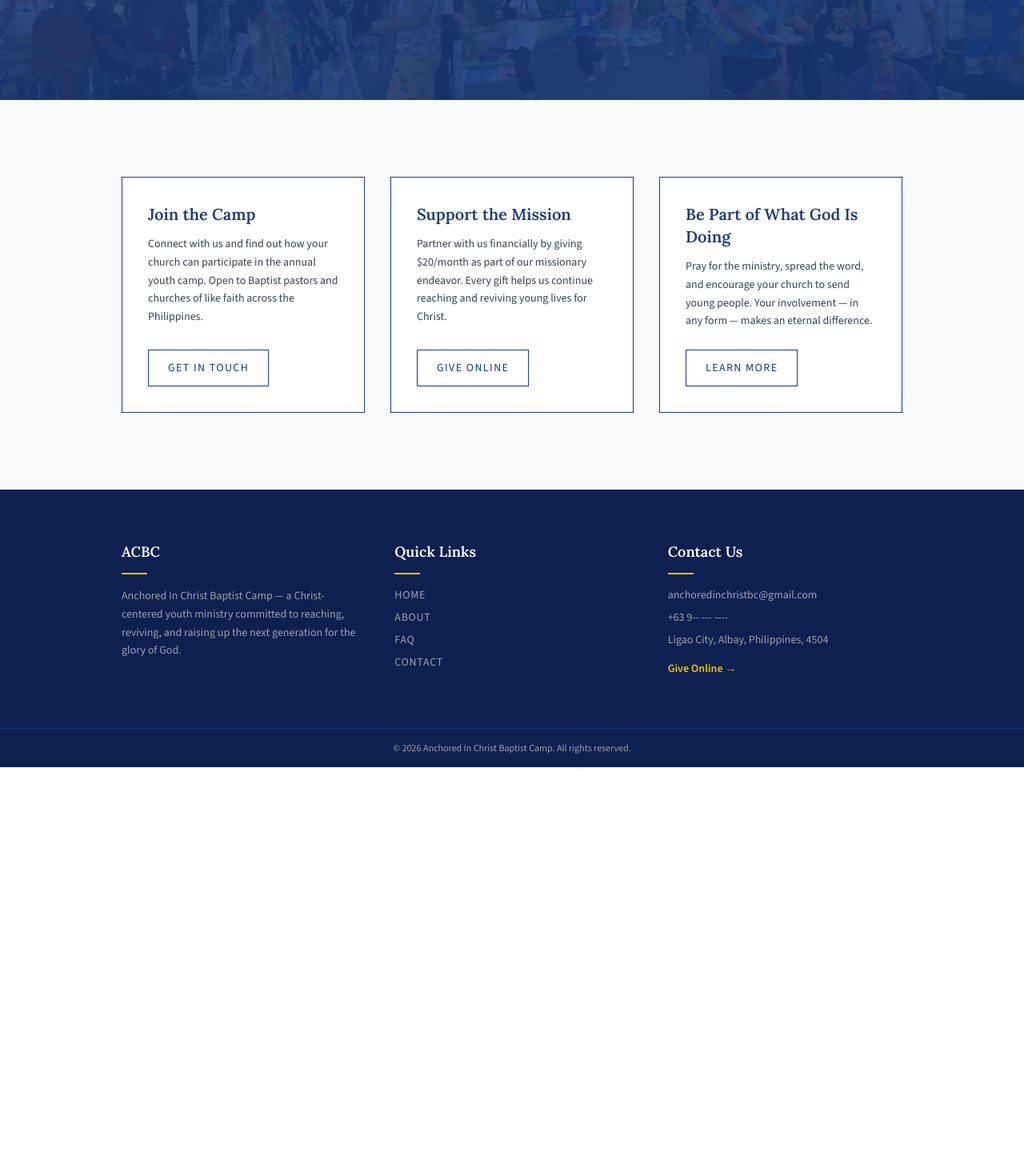
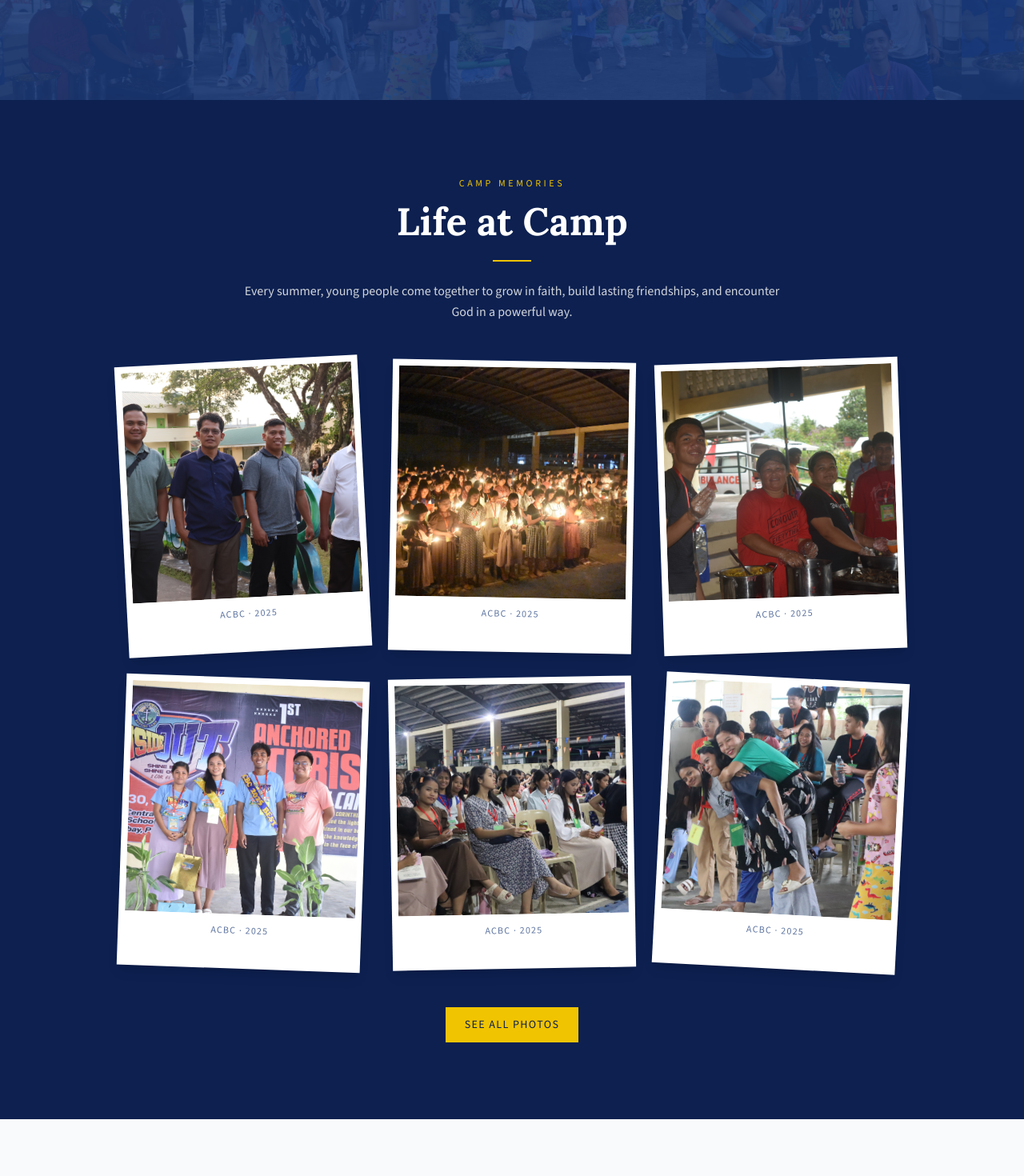
Before and after one commit to kyrcb/ACBC-Website, a Next.js app: page / in a window 1280 px wide. Shown: the part 660-2130 px from the top of the page at 80% size. Before the commit the page ends 1619 px from the top, so only its background shows below. Built offline with nearby package versions, Linux system fonts and the light colour scheme.

Commit message:
feat: add gallery page and components for photo display

```diff
--- /dev/null
+++ b/src/app/gallery/page.tsx
@@ -0,0 +1,21 @@
+import type { Metadata } from "next";
+import PageHeader from "@/components/ui/PageHeader";
+import GalleryGrid from "@/components/gallery/GalleryGrid";
+
+export const metadata: Metadata = {
+  title: "Gallery",
+  description:
+    "Photos and memories from Anchored in Christ Baptist Camp — moments of faith, fellowship, and life change.",
+};
+
+export default function GalleryPage() {
+  return (
+    <>
+      <PageHeader
+        title="Gallery"
+        subtitle="Moments of faith, fellowship, and life change — captured at camp."
+      />
+      <GalleryGrid />
+    </>
+  );
+}
--- a/src/app/page.tsx
+++ b/src/app/page.tsx
@@ -1,5 +1,6 @@
 import type { Metadata } from "next";
 import HeroSection from "@/components/home/HeroSection";
+import GalleryPreview from "@/components/home/GalleryPreview";
 import CtaGrid from "@/components/home/CtaGrid";
 
 export const metadata: Metadata = {
@@ -12,6 +13,7 @@ export default function HomePage() {
   return (
     <>
       <HeroSection />
+      <GalleryPreview />
       <CtaGrid />
     </>
   );
--- /dev/null
+++ b/src/components/gallery/GalleryGrid.tsx
@@ -0,0 +1,116 @@
+"use client";
+
+import { useState, useEffect, useCallback } from "react";
+import { IMAGES } from "@/lib/constants";
+
+const { row1, row2, row3 } = IMAGES.heroBackground;
+const ALL_IMAGES = [...row1, ...row2, ...row3];
+
+export default function GalleryGrid() {
+  const [selectedIndex, setSelectedIndex] = useState<number | null>(null);
+
+  const close = useCallback(() => setSelectedIndex(null), []);
+
+  const prev = useCallback(() => {
+    setSelectedIndex((i) => (i === null ? null : (i - 1 + ALL_IMAGES.length) % ALL_IMAGES.length));
+  }, []);
+
+  const next = useCallback(() => {
+    setSelectedIndex((i) => (i === null ? null : (i + 1) % ALL_IMAGES.length));
+  }, []);
+
+  useEffect(() => {
+    if (selectedIndex === null) return;
+    const handler = (e: KeyboardEvent) => {
+      if (e.key === "Escape") close();
+      if (e.key === "ArrowLeft") prev();
+      if (e.key === "ArrowRight") next();
+    };
+    window.addEventListener("keydown", handler);
+    return () => window.removeEventListener("keydown", handler);
+  }, [selectedIndex, close, prev, next]);
+
+  return (
+    <>
+      {/* Grid */}
+      <section className="bg-white py-12 md:py-16">
+        <div className="mx-auto max-w-content px-6">
+          <div className="grid grid-cols-2 md:grid-cols-3 lg:grid-cols-4 gap-2">
+            {ALL_IMAGES.map((src, i) => (
+              <button
+                key={i}
+                onClick={() => setSelectedIndex(i)}
+                className="group overflow-hidden aspect-square bg-gray-100 focus:outline-none focus:ring-2 focus:ring-gold-500"
+                aria-label={`Open photo ${i + 1}`}
+              >
+                {/* eslint-disable-next-line @next/next/no-img-element */}
+                <img
+                  src={src}
+                  alt={`Camp photo ${i + 1}`}
+                  className="w-full h-full object-cover transition-all duration-300 group-hover:scale-105 group-hover:opacity-90"
+                  onError={(e) => {
+                    e.currentTarget.parentElement!.style.background = "#e5e7eb";
+                    e.currentTarget.style.opacity = "0";
+                  }}
+                />
+              </button>
+            ))}
+          </div>
+        </div>
+      </section>
+
+      {/* Lightbox */}
+      {selectedIndex !== null && (
+        <div
+          className="fixed inset-0 z-50 bg-black/90 flex items-center justify-center"
+          onClick={close}
+        >
+          {/* Image container — stop propagation so clicking the image doesn't close */}
+          <div
+            className="relative max-w-4xl w-full mx-4 flex items-center justify-center"
+            onClick={(e) => e.stopPropagation()}
+          >
+            {/* eslint-disable-next-line @next/next/no-img-element */}
+            <img
+              src={ALL_IMAGES[selectedIndex]}
+              alt={`Camp photo ${selectedIndex + 1}`}
+              className="max-h-[85vh] w-auto max-w-full object-contain shadow-2xl"
+            />
+
+            {/* Counter */}
+            <div className="absolute bottom-4 left-1/2 -translate-x-1/2 font-sans text-xs text-white/60 tracking-widest">
+              {selectedIndex + 1} / {ALL_IMAGES.length}
+            </div>
+          </div>
+
+          {/* Close */}
+          <button
+            onClick={close}
+            className="absolute top-4 right-4 text-white/70 hover:text-white text-3xl leading-none font-light w-10 h-10 flex items-center justify-center transition-colors"
+            aria-label="Close"
+          >
+            ×
+          </button>
+
+          {/* Prev */}
+          <button
+            onClick={(e) => { e.stopPropagation(); prev(); }}
+            className="absolute left-4 top-1/2 -translate-y-1/2 text-white/70 hover:text-white text-3xl w-10 h-10 flex items-center justify-center transition-colors"
+            aria-label="Previous photo"
+          >
+            ‹
+          </button>
+
+          {/* Next */}
+          <button
+            onClick={(e) => { e.stopPropagation(); next(); }}
+            className="absolute right-4 top-1/2 -translate-y-1/2 text-white/70 hover:text-white text-3xl w-10 h-10 flex items-center justify-center transition-colors"
+            aria-label="Next photo"
+          >
+            ›
+          </button>
+        </div>
+      )}
+    </>
+  );
+}
--- /dev/null
+++ b/src/components/home/GalleryPreview.tsx
@@ -0,0 +1,85 @@
+"use client";
+
+import Link from "next/link";
+import Button from "@/components/ui/Button";
+import { IMAGES } from "@/lib/constants";
+
+const { row1, row2, row3 } = IMAGES.heroBackground;
+
+const PREVIEW_IMAGES = [
+  { src: row1[0], caption: "ACBC · 2025" },
+  { src: row2[0], caption: "ACBC · 2025" },
+  { src: row3[0], caption: "ACBC · 2025" },
+  { src: row1[1], caption: "ACBC · 2025" },
+  { src: row2[1], caption: "ACBC · 2025" },
+  { src: row3[1], caption: "ACBC · 2025" },
+];
+
+// Slight alternating rotations for the polaroid effect
+const ROTATIONS = ["-3deg", "1deg", "-2deg", "2deg", "-1deg", "3deg"];
+
+export default function GalleryPreview() {
+  return (
+    <section className="bg-navy-900 py-16 md:py-24 overflow-hidden">
+      <div className="mx-auto max-w-content px-6">
+
+        {/* Header */}
+        <div className="text-center mb-12">
+          <p className="font-sans text-xs uppercase tracking-[0.3em] text-gold-500 mb-4">
+            Camp Memories
+          </p>
+          <h2 className="font-serif text-4xl md:text-5xl font-bold text-white mb-6">
+            Life at Camp
+          </h2>
+          <div className="w-12 border-t-2 border-gold-500 mx-auto mb-6" />
+          <p className="font-sans text-gray-300 text-base max-w-prose mx-auto leading-relaxed">
+            Every summer, young people come together to grow in faith, build lasting
+            friendships, and encounter God in a powerful way.
+          </p>
+        </div>
+
+        {/* Polaroid Grid */}
+        <div className="grid grid-cols-2 md:grid-cols-3 gap-6 md:gap-8 mb-12">
+          {PREVIEW_IMAGES.map((item, i) => (
+            <Link
+              key={i}
+              href="/gallery"
+              className="group block"
+              style={{ transform: `rotate(${ROTATIONS[i]})` }}
+            >
+              <div
+                className="bg-white p-2 pb-10 shadow-lg transition-all duration-300 group-hover:scale-105 group-hover:shadow-2xl"
+                style={{ transform: "rotate(0deg)" }}
+              >
+                {/* Photo */}
+                <div className="overflow-hidden aspect-square bg-gray-200">
+                  {/* eslint-disable-next-line @next/next/no-img-element */}
+                  <img
+                    src={item.src}
+                    alt={`Camp photo ${i + 1}`}
+                    className="w-full h-full object-cover transition-transform duration-300 group-hover:scale-105"
+                    onError={(e) => {
+                      e.currentTarget.style.opacity = "0";
+                    }}
+                  />
+                </div>
+                {/* Polaroid caption */}
+                <p className="font-sans text-xs text-center text-navy-700 mt-3 tracking-widest uppercase opacity-70">
+                  {item.caption}
+                </p>
+              </div>
+            </Link>
+          ))}
+        </div>
+
+        {/* CTA */}
+        <div className="text-center">
+          <Button href="/gallery" variant="primary">
+            See All Photos
+          </Button>
+        </div>
+
+      </div>
+    </section>
+  );
+}
--- a/src/lib/constants.ts
+++ b/src/lib/constants.ts
@@ -17,6 +17,7 @@ export const SITE_CONFIG = {
     { label: "Home", href: "/" },
     { label: "About", href: "/about" },
     { label: "FAQ", href: "/faq" },
+    { label: "Gallery", href: "/gallery" },
     { label: "Contact", href: "/contact" },
   ],
 };
```
